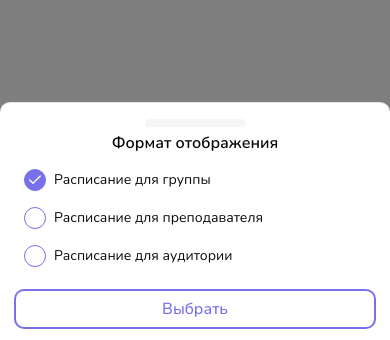
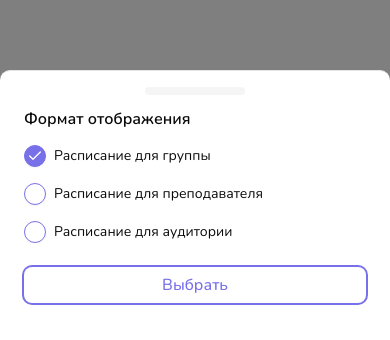
Before and after one commit to den-asmos/campus-guide-client, a React (Vite) app: page /timetable/filter in a window 390 px wide. Both pictures are taken after a click on the button "Расписание для группы". Shown: the part 501-841 px from the top of the page. Built offline with nearby package versions, Linux system fonts and the light colour scheme; no server answers.

Commit message:
fix: ui paddings for mobile devices

```diff
--- a/src/components/AvatarUploadDrawer.tsx
+++ b/src/components/AvatarUploadDrawer.tsx
@@ -41,6 +41,7 @@ const AvatarUploadDrawer = ({
 
   const handleSubmit = form.handleSubmit(async (values) => {
     await onSubmit(values.avatar);
+    form.reset();
   });
 
   const handleClose = (open: boolean) => {
@@ -54,13 +55,14 @@ const AvatarUploadDrawer = ({
     <Drawer open={isOpen} onOpenChange={handleClose}>
       <DrawerContent>
         <form>
-          <DrawerHeader className="items-start px-6">
+          <DrawerHeader>
             <DrawerTitle>Аватар</DrawerTitle>
             <DrawerDescription>
               Выберите файл на вашем устройстве
             </DrawerDescription>
           </DrawerHeader>
-          <FieldGroup className="px-6 pt-2">
+
+          <FieldGroup>
             {avatar ? (
               <div className="flex items-center justify-center">
                 <div className="aspect-square w-40 overflow-hidden rounded-full">
@@ -97,7 +99,8 @@ const AvatarUploadDrawer = ({
             )}
           </FieldGroup>
 
-          <DrawerFooter className="pt-2">
+          {(avatar || hasUploadedAvatar) && (
+            <DrawerFooter>
               {avatar && (
                 <DrawerClose asChild>
                   <Button onClick={handleSubmit} block disabled={isLoading}>
@@ -119,6 +122,7 @@ const AvatarUploadDrawer = ({
                 </DrawerClose>
               )}
             </DrawerFooter>
+          )}
         </form>
       </DrawerContent>
     </Drawer>
--- a/src/components/Header.tsx
+++ b/src/components/Header.tsx
@@ -16,7 +16,7 @@ const Header = ({
   rightIcon,
 }: Props) => {
   return (
-    <header className="bg-background sticky top-0 z-50 flex h-17 items-center px-6 shadow">
+    <header className="bg-background sticky top-0 z-50 flex h-15 items-center px-6 shadow">
       <button onClick={onClickLeft} className="flex-1">
         {leftIcon}
       </button>
--- a/src/components/Layout.tsx
+++ b/src/components/Layout.tsx
@@ -8,7 +8,10 @@ type Props = PropsWithChildren<{
 const Layout = ({ children, className }: Props) => {
   return (
     <main
-      className={cn("bg-background flex w-full flex-1 flex-col p-6", className)}
+      className={cn(
+        "bg-background flex w-full flex-1 flex-col p-6 pb-10",
+        className,
+      )}
     >
       {children}
     </main>
--- a/src/components/Navbar.tsx
+++ b/src/components/Navbar.tsx
@@ -4,7 +4,7 @@ import { NavLink } from "react-router-dom";
 
 const Navbar = () => {
   return (
-    <nav className="bg-background sticky bottom-0 z-20 flex h-17 w-full items-center justify-around px-6">
+    <nav className="bg-background sticky bottom-0 z-20 flex h-17 w-full items-center justify-around px-6 pb-4">
       <NavLink
         to="/"
         className={({ isActive }) => cn(isActive && "text-button-primary")}
--- a/src/components/OfflineBanner.tsx
+++ b/src/components/OfflineBanner.tsx
@@ -2,7 +2,7 @@ import { WifiOff } from "lucide-react";
 
 const OfflineBanner = () => {
   return (
-    <div className="bg-button-dark animate-in slide-in-from-bottom-2 fixed bottom-17 left-0 z-50 flex w-full items-center justify-center gap-2 px-6 py-2.5 text-sm font-medium text-white duration-200">
+    <div className="bg-button-dark animate-in slide-in-from-bottom-2 fixed bottom-21 left-0 z-50 flex w-full items-center justify-center gap-2 px-6 py-2.5 text-sm font-medium text-white duration-200">
       <WifiOff className="size-4 shrink-0" />
       <span>Нет подключения к интернету</span>
     </div>
--- a/src/components/ui/drawer-select.tsx
+++ b/src/components/ui/drawer-select.tsx
@@ -56,7 +56,7 @@ const DrawerSelect = <T extends DrawerSelectOption>({
           >
             {selectedOption?.[displayedProperty] || placeholder}
           </span>
-          <span className="absolute inset-y-0 end-0 flex items-center justify-center px-2">
+          <span className="absolute inset-y-0 inset-e-0 flex items-center justify-center px-2">
             <ChevronDown className="text-muted-foreground size-5" />
           </span>
         </div>
@@ -67,12 +67,12 @@ const DrawerSelect = <T extends DrawerSelectOption>({
           <DrawerDescription></DrawerDescription>
         </DrawerHeader>
 
-        <div className="flex flex-col overflow-y-scroll">
+        <div className="flex flex-col space-y-4 overflow-y-scroll">
           {options.map((option) => (
             <label
               id={option.label}
               key={option.label}
-              className="flex items-center space-x-2 px-6 py-2"
+              className="flex items-center space-x-2"
             >
               <Checkbox
                 id={option.label}
@@ -84,7 +84,7 @@ const DrawerSelect = <T extends DrawerSelectOption>({
           ))}
         </div>
 
-        <DrawerFooter>
+        <DrawerFooter className="mt-2">
           <DrawerClose asChild>
             <Button block variant="outline">
               Выбрать
--- a/src/components/ui/drawer.tsx
+++ b/src/components/ui/drawer.tsx
@@ -54,7 +54,7 @@ function DrawerContent({
       <DrawerPrimitive.Content
         data-slot="drawer-content"
         className={cn(
-          "group/drawer-content bg-background fixed z-50 flex h-auto flex-col",
+          "group/drawer-content bg-background fixed z-50 flex h-auto flex-col px-6 pt-2 pb-10",
           "data-[vaul-drawer-direction=top]:inset-x-0 data-[vaul-drawer-direction=top]:top-0 data-[vaul-drawer-direction=top]:mb-24 data-[vaul-drawer-direction=top]:max-h-[80vh] data-[vaul-drawer-direction=top]:rounded-b-lg data-[vaul-drawer-direction=top]:border-b",
           "data-[vaul-drawer-direction=bottom]:inset-x-0 data-[vaul-drawer-direction=bottom]:bottom-0 data-[vaul-drawer-direction=bottom]:mt-24 data-[vaul-drawer-direction=bottom]:max-h-[80vh] data-[vaul-drawer-direction=bottom]:rounded-t-lg data-[vaul-drawer-direction=bottom]:border-t",
           "data-[vaul-drawer-direction=right]:inset-y-0 data-[vaul-drawer-direction=right]:right-0 data-[vaul-drawer-direction=right]:w-3/4 data-[vaul-drawer-direction=right]:border-l data-[vaul-drawer-direction=right]:sm:max-w-sm",
@@ -63,7 +63,7 @@ function DrawerContent({
         )}
         {...props}
       >
-        <div className="bg-muted mx-auto mt-4 hidden h-2 w-[100px] shrink-0 rounded-full group-data-[vaul-drawer-direction=bottom]/drawer-content:block" />
+        <div className="bg-muted mx-auto mt-2 hidden h-2 w-25 shrink-0 rounded-full group-data-[vaul-drawer-direction=bottom]/drawer-content:block" />
         {children}
       </DrawerPrimitive.Content>
     </DrawerPortal>
@@ -75,7 +75,7 @@ function DrawerHeader({ className, ...props }: React.ComponentProps<"div">) {
     <div
       data-slot="drawer-header"
       className={cn(
-        "flex flex-col gap-0.5 p-2 group-data-[vaul-drawer-direction=bottom]/drawer-content:text-center group-data-[vaul-drawer-direction=top]/drawer-content:text-center md:gap-1.5 md:text-left",
+        "flex flex-col items-start gap-0.5 py-4 group-data-[vaul-drawer-direction=bottom]/drawer-content:text-center group-data-[vaul-drawer-direction=top]/drawer-content:text-center md:gap-1.5 md:text-left",
         className,
       )}
       {...props}
@@ -87,7 +87,7 @@ function DrawerFooter({ className, ...props }: React.ComponentProps<"div">) {
   return (
     <div
       data-slot="drawer-footer"
-      className={cn("mt-auto flex flex-col gap-2 p-4", className)}
+      className={cn("mt-auto flex flex-col gap-4 pt-4", className)}
       {...props}
     />
   );
@@ -113,7 +113,10 @@ function DrawerDescription({
   return (
     <DrawerPrimitive.Description
       data-slot="drawer-description"
-      className={cn("text-muted-foreground text-sm leading-4", className)}
+      className={cn(
+        "text-muted-foreground text-left text-sm leading-4",
+        className,
+      )}
       {...props}
     />
   );
--- a/src/pages/Map.tsx
+++ b/src/pages/Map.tsx
@@ -369,9 +369,9 @@ const Map = () => {
         onOpenChange={setIsLocationDrawerOpen}
       >
         <DrawerContent>
-          <DrawerHeader className="items-start px-6">
+          <DrawerHeader>
             <DrawerTitle>{selectedLocation?.title}</DrawerTitle>
-            <DrawerDescription className="text-left">
+            <DrawerDescription>
               {selectedLocation?.description}
             </DrawerDescription>
           </DrawerHeader>
@@ -401,13 +401,13 @@ const Map = () => {
 
       <Drawer open={isDirectionDrawerOpen}>
         <DrawerContent>
-          <DrawerHeader className="items-start px-6">
+          <DrawerHeader>
             <DrawerTitle>Маршрут</DrawerTitle>
-            <DrawerDescription className="text-left">
+            <DrawerDescription>
               Для построения маршрута выберите точки отправления и назначения
             </DrawerDescription>
           </DrawerHeader>
-          <div className="flex flex-col items-center space-y-2 px-6 py-2">
+          <div className="flex flex-col items-center space-y-2 py-2">
             <p
               onClick={handleRepickOrigin}
               className={cn(
--- a/src/pages/Profile.tsx
+++ b/src/pages/Profile.tsx
@@ -126,9 +126,9 @@ const Profile = () => {
     }
 
     try {
-      const response = await deleteAvatar();
+      await deleteAvatar();
       await refetchUser();
-      toast.success(response.message);
+      toast.success("Аватар удалён");
       setIsAvatarUploadDrawerOpen(false);
     } catch (error) {
       console.error(error);
```
Lines whose indentation alone changed are shown as unchanged.
